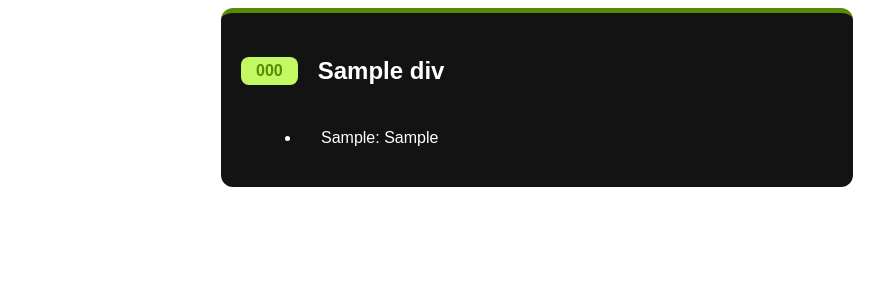
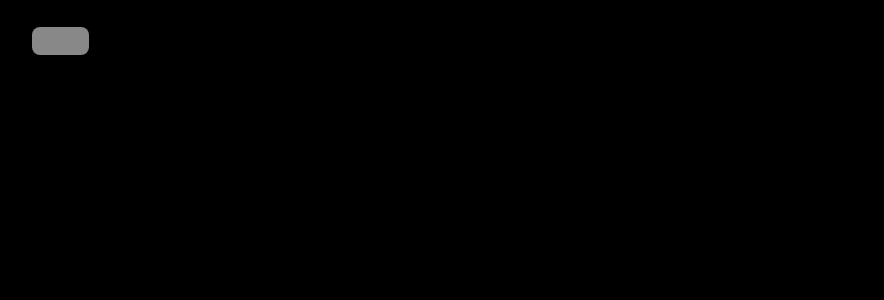
Before and after one commit to Zynthasius39/beusp_proxy, a Python web app: template bot/templates/report.html in a window 1280 px wide. Shown: the top 300 px of the page, without its empty margins (103-987 px from the left). Run offline with Jinja, Linux system fonts and the light colour scheme; the template is opened without the code that fills it: most values are stand-ins (such as "Sample title", 1, 10 or a date in 2020).

Commit message:
Scheduling

```diff
--- a/bot/notify_mgr.py
+++ b/bot/notify_mgr.py
@@ -77,7 +77,7 @@ async def notify_coro(sub_id, diffs, grades, *, httpc, emailc):
     if sub["telegram_chat_id"]:
         try:
             tg_send_message(
-                report_gen_md(diffs, grades),
+                report_gen_md(diffs, grades, telegram=True),
                 sub["telegram_chat_id"],
                 params={
                     "parse_mode": "MarkdownV2"
--- a/bot/templates/report.html
+++ b/bot/templates/report.html
@@ -2,41 +2,20 @@
 <html lang="en">
 
 <head>
-  <meta charset="UTF-8" />
-  <meta name="viewport" content="width=device-width, initial-scale=1" />
+    <meta charset="UTF-8"/>
+    <meta name="viewport" content="width=device-width, initial-scale=1"/>
     <style>
         body {
+            background-color: rgba(0, 0, 0, 255);
             font-family: Arial, sans-serif;
-      text-align: center;
-      color: white;
-      height: fit-content;
-    }
-
-    .container {
-      width: 50%;
-      margin: 0 auto;
-    }
-
-    .item {
-      background: #131313;
-      padding: 20px;
-      border-radius: 12px;
-      border-top: 5px solid;
-      display: flex;
-      flex-direction: column;
+            margin: 0px;
         }
 
         .label {
             font-weight: bold;
             padding: 5px 15px;
             border-radius: 8px;
-      height: fit-content;
-    }
-
-    .long-text-container {
-      display: flex;
-      align-items: center;
-      gap: 20px;
+            width: fit-content;
         }
 
         .long-text {
@@ -44,63 +23,40 @@
             font-size: 1.5rem;
         }
 
-    ul {
-      margin: 20px;
+        td {
+            padding-left: 25px;
         }
 
-    ul li {
-      text-align: left;
-      padding-left: 20px;
-      position: relative;
+        ul {
+            padding-left: 5px;
         }
     </style>
 </head>
 
 <body>
-  <div class="container">
+<table width="100%">
 {% for div in divs %}
-    <div class="item">
-      <div class="long-text-container">
-        <p class="label">{{ div.courseCode }}</p>
+    <tr>
+        <td width="15%" align="right">
+            <p class="label" style="background-color: {{ colors[loop.index - 1].bgColor }}; color: {{ colors[loop.index - 1].fgColor }};">{{ div.courseCode }}</p>
+        </td>
+        <td width="85%">
             <p class="long-text">{{ div.courseName }}</p>
-      </div>
+        </td>
+    </tr>
+    <tr>
+        <td>
+        </td>
+        <td>
             <ul>
-        {% for diff in div.diffs %}
-        <li>{{ diff.k }}: {{ diff.v }}</li>
+                {% for key, value in div.diffs.items() -%}
+                <li>{{ key }}: {{ value }}</li>
                 {% endfor %}
             </ul>
-    </div>
+        </td>
+    </tr>
 {% endfor %}
-  </div>
-  <script>
-    function getRandomColor() {
-      let h = Math.floor(Math.random() * 360);
-      let s = Math.floor(Math.random() * 50) + 50;
-      let l = Math.floor(Math.random() * 30) + 60;
-      return [h, s, l];
-    }
-
-    function darkenColor(color) {
-      [h, s, l] = color;
-      l -= 40;
-      return [h, s, l];
-    }
-
-    function getHsl(color) {
-      [h, s, l] = color;
-      return `hsl(${h}, ${s}%, ${l}%)`;
-    }
-
-    document.querySelectorAll(".item").forEach((item) => {
-      color = getRandomColor();
-      colorHsl = getHsl(color);
-      dColorHsl = getHsl(darkenColor(color));
-      item.style.borderColor = dColorHsl;
-      label = item.querySelector(".label");
-      label.style.backgroundColor = colorHsl;
-      label.style.color = dColorHsl;
-    });
-  </script>
+</table>
 </body>
 
 </html>
```
Also changed, not shown: beusproxy/parser/grades.py (+13 -2 lines), bot/common/utils.py (+35 -10 lines), bot/process.py (renamed from bot/bot_proc.py, +16 -5 lines), bot_run.py (deleted, +0 -9 lines). Lines whose indentation alone changed are shown as unchanged.
